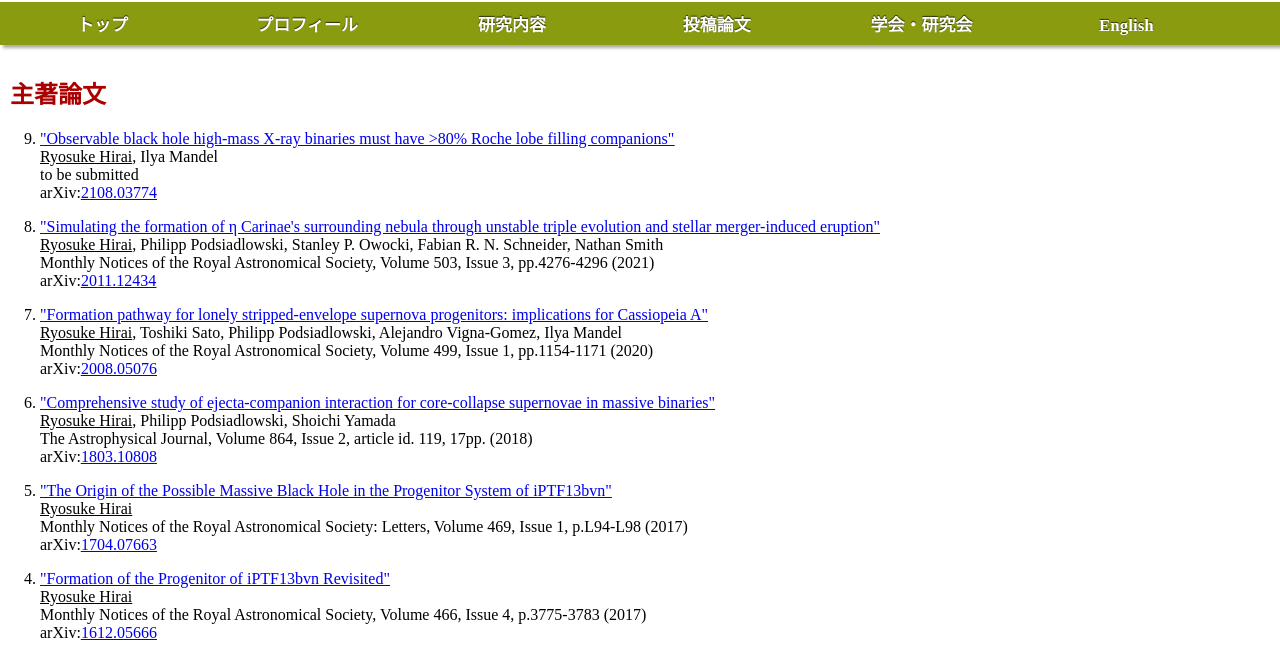
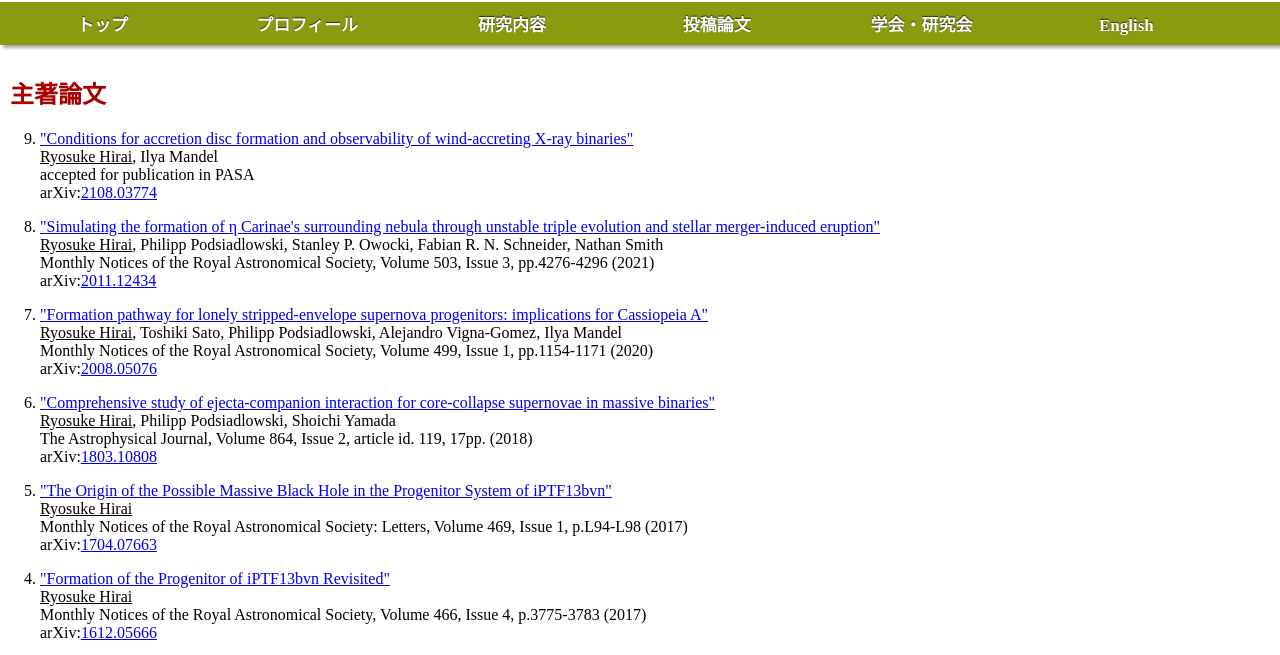
Before and after one commit to ryosuke-hirai/ryosuke-hirai.github.io, a plain HTML site: page jp/papers.html in a window 1280 px wide. Shown: the part 87-742 px from the top of the page. Drawn offline with Linux system fonts and the light colour scheme.

Commit message:
Update: publication status for wind paper

```diff
--- a/jp/papers.html
+++ b/jp/papers.html
@@ -59,9 +59,9 @@
 
     <ol reversed>
 
-      <li><a target="_top" href="https://ui.adsabs.harvard.edu/abs/2021arXiv210803774H/abstract" ><u>"Observable black hole high-mass X-ray binaries must have &gt;80% Roche lobe filling companions"</u></a> <br>
+      <li><a target="_top" href="https://ui.adsabs.harvard.edu/abs/2021arXiv210803774H/abstract" ><u>"Conditions for accretion disc formation and observability of wind-accreting X-ray binaries"</u></a> <br>
 	<u>Ryosuke Hirai</u>, Ilya Mandel<br>
-	<span style="color: black;">to be submitted</span><br>
+	<span style="color: black;">accepted for publication in PASA</span><br>
 	arXiv:<a target="_top" href="https://arxiv.org/abs/2108.03774" ><u>2108.03774</u></a>
       </li>
 
```
Also changed, not shown: publications.html (+2 -2 lines).
